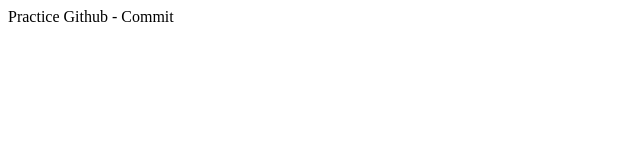
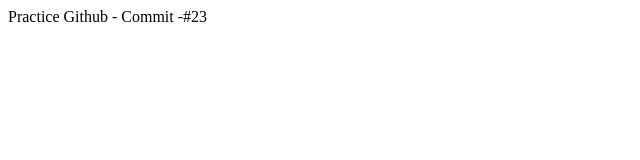
Before and after one commit to asjawed778/Code-Practice, a plain HTML site: page index.html in a window 1280 px wide. Shown: the full height of the page, 0-640 px from the left. Drawn offline with Linux system fonts and the light colour scheme.

Commit message:
Commit #3 Code

```diff
--- a/index.html
+++ b/index.html
@@ -6,6 +6,6 @@
     <title>Practice Github Command - #1</title>
 </head>
 <body>
-    <div>Practice Github - Commit</div>
+    <div>Practice Github - Commit -#23</div>
 </body>
 </html>
```
